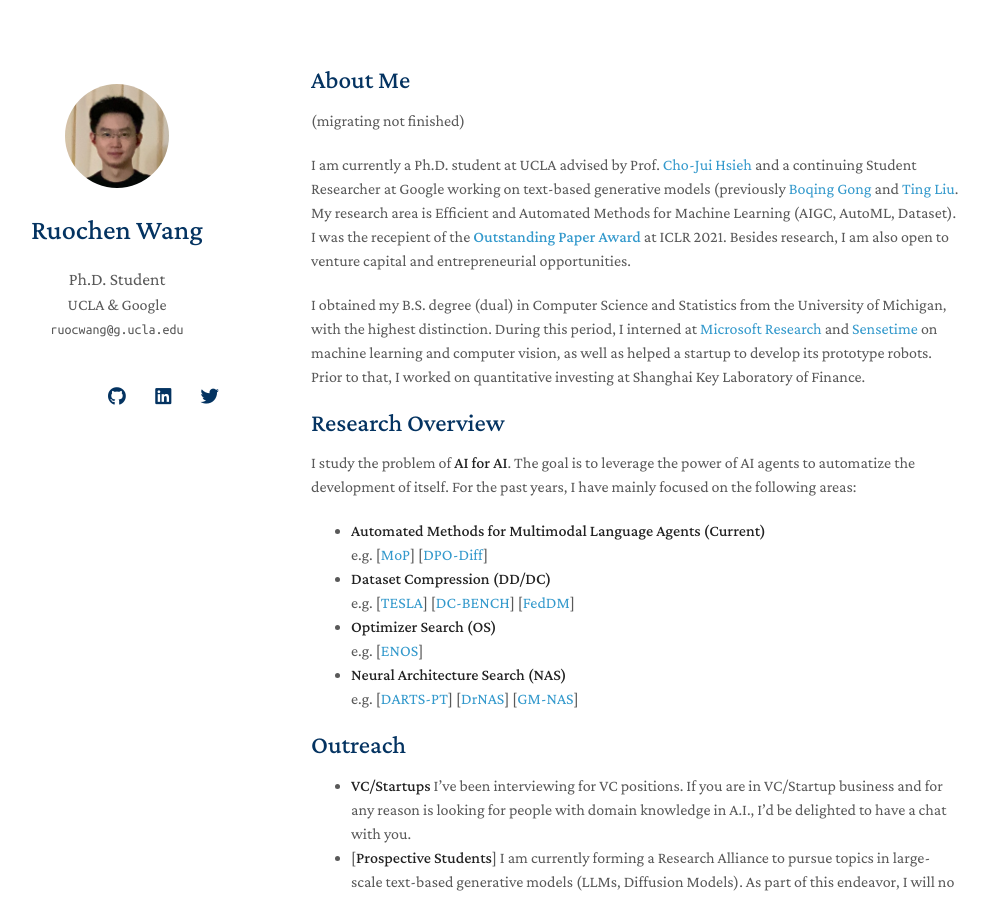
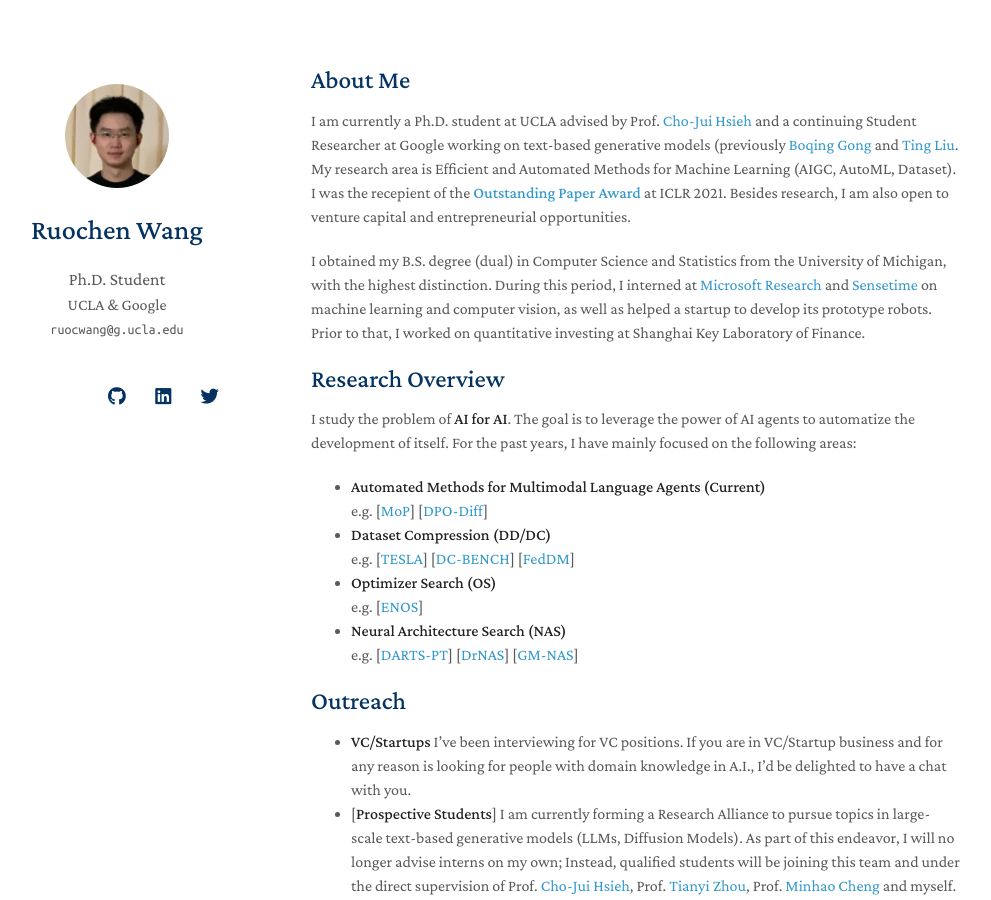
Before and after one commit to ruocwang/ruocwang.github.io, a Jekyll site: the page built from index.md, in a window 1280 px wide and 900 px high. Shown: the whole window, without its empty margins (159-1150 px from the left). Built offline with Jekyll 4.4.1, drawn with Linux system fonts in a browser that asks for light colours; nearby versions of some CDN libraries; a style sheet for code colours, icons or effects is not loaded; our own code applies the rules of GitHub Pages for plain Markdown files.

Commit message:
coloring

```diff
--- a/index.md
+++ b/index.md
@@ -3,8 +3,6 @@
 ---
 
 ## About Me
-
-(migrating not finished)
 
 I am currently a Ph.D. student at UCLA advised by Prof. [Cho-Jui Hsieh](http://web.cs.ucla.edu/~chohsieh/) and a continuing Student Researcher at Google working on text-based generative models (previously [Boqing Gong](https://scholar.google.com/citations?user=lv9ZeVUAAAAJ&hl=en) and [Ting Liu](https://research.google/people/105496/).
 My research area is Efficient and Automated Methods for Machine Learning (AIGC, AutoML, Dataset).
```
